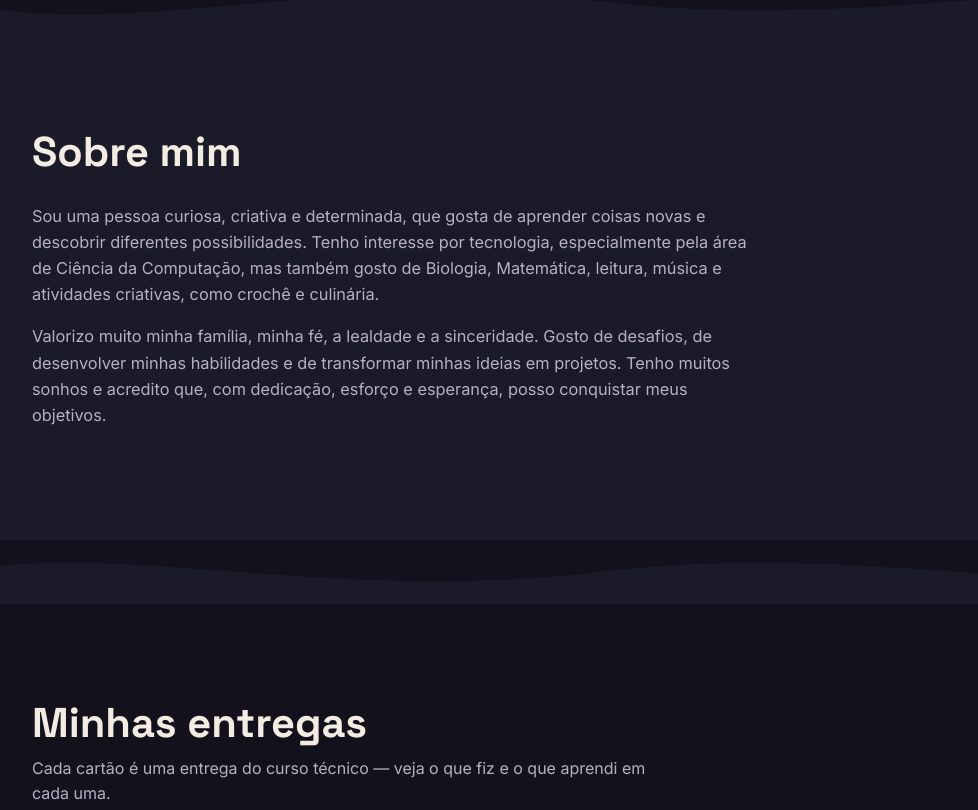
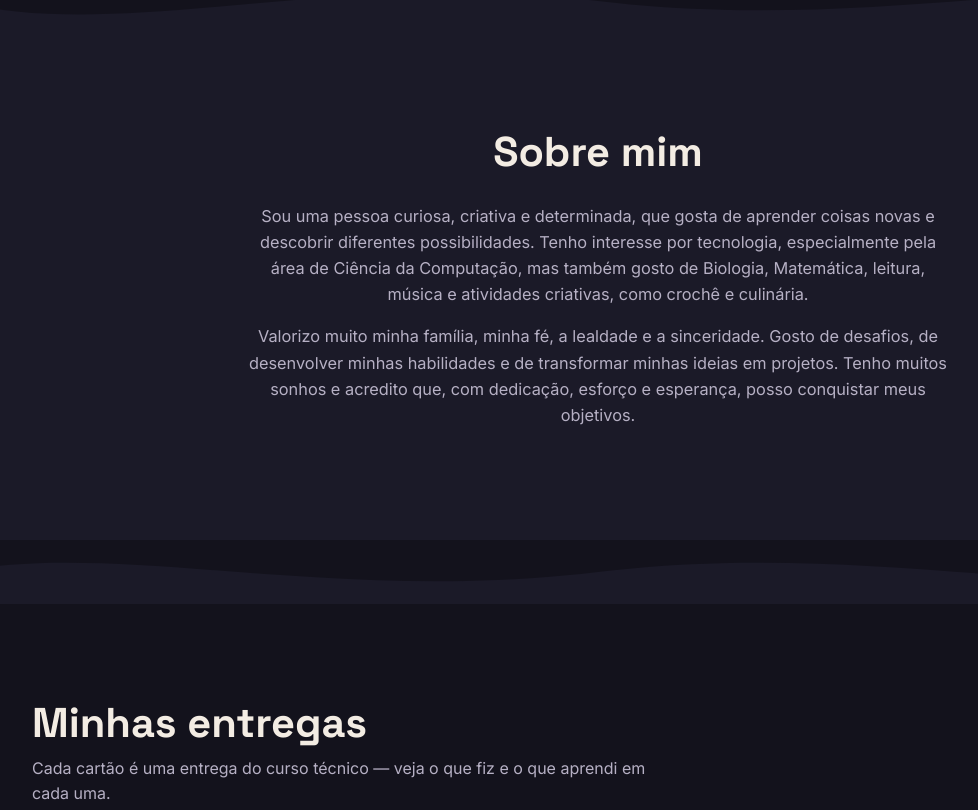
Before and after one commit to AranzaNataly/portfolio-nataly, a plain HTML site: page index.html in a window 1280 px wide. Shown: the part 840-1650 px from the top of the page, without its empty margins (42-1020 px from the left). Drawn offline with Linux system fonts and the light colour scheme.

Commit message:
Atualiza navegação e centraliza seção Sobre mim

```diff
--- a/index.html
+++ b/index.html
@@ -227,7 +227,25 @@ nav a:hover{ color: var(--accent); }
    7) SEÇÃO "SOBRE MIM"
    =================================================================== */
 #sobre{ background: var(--bg-soft); }
-#sobre h2{ font-size: clamp(1.8rem,3.4vw,2.6rem); margin-bottom: 28px; }
+#sobre > .container{
+  min-height: 100%;
+  display: flex;
+  flex-direction: column;
+  align-items: center;
+  justify-content: center;
+  text-align: center;
+}
+#sobre h2{
+  width: 100%;
+  text-align: center;
+  font-size: clamp(1.8rem,3.4vw,2.6rem);
+  margin-bottom: 28px;
+}
+#sobre .texto-sobre{
+  width: 100%;
+  max-width: 70ch;
+  text-align: center;
+}
 #sobre .texto-sobre p{ max-width: 70ch; font-size: 1.02rem; }
 
 /* ===================================================================
@@ -430,6 +448,7 @@ footer ul{ list-style:none; display:flex; gap:20px; padding:0; margin:0; flex-wr
     <span class="marca">AranzaNataly</span>
     <nav>
       <ul>
+        <li><a href="#topo">Início</a></li>
         <li><a href="#sobre">Sobre</a></li>
         <li><a href="#entregas">Entregas</a></li>
         <li><a href="#manifesto">Manifesto</a></li>
@@ -532,7 +551,6 @@ footer ul{ list-style:none; display:flex; gap:20px; padding:0; margin:0; flex-wr
           <img src="./dashboard-competencias.png" class="miniatura" alt="Imagem das minhas competências do Dashboard" onclick="abrirImagem(this)">
           <p class="aprendi">Conhecimento proprio</p>
           <div class="rodape-card">
-            <span class="concluida">concluida</span>
             <a class="ver-link" href="https://github.com/AranzaNataly/dashboard1" target="_blank" rel="noopener">Ver no GitHub →</a>
             <a class="ver-link" href="https://aranzanataly.github.io/dashboard1/" target="_blank" rel="noopener">Ir para o site →</a>
           </div>
```
